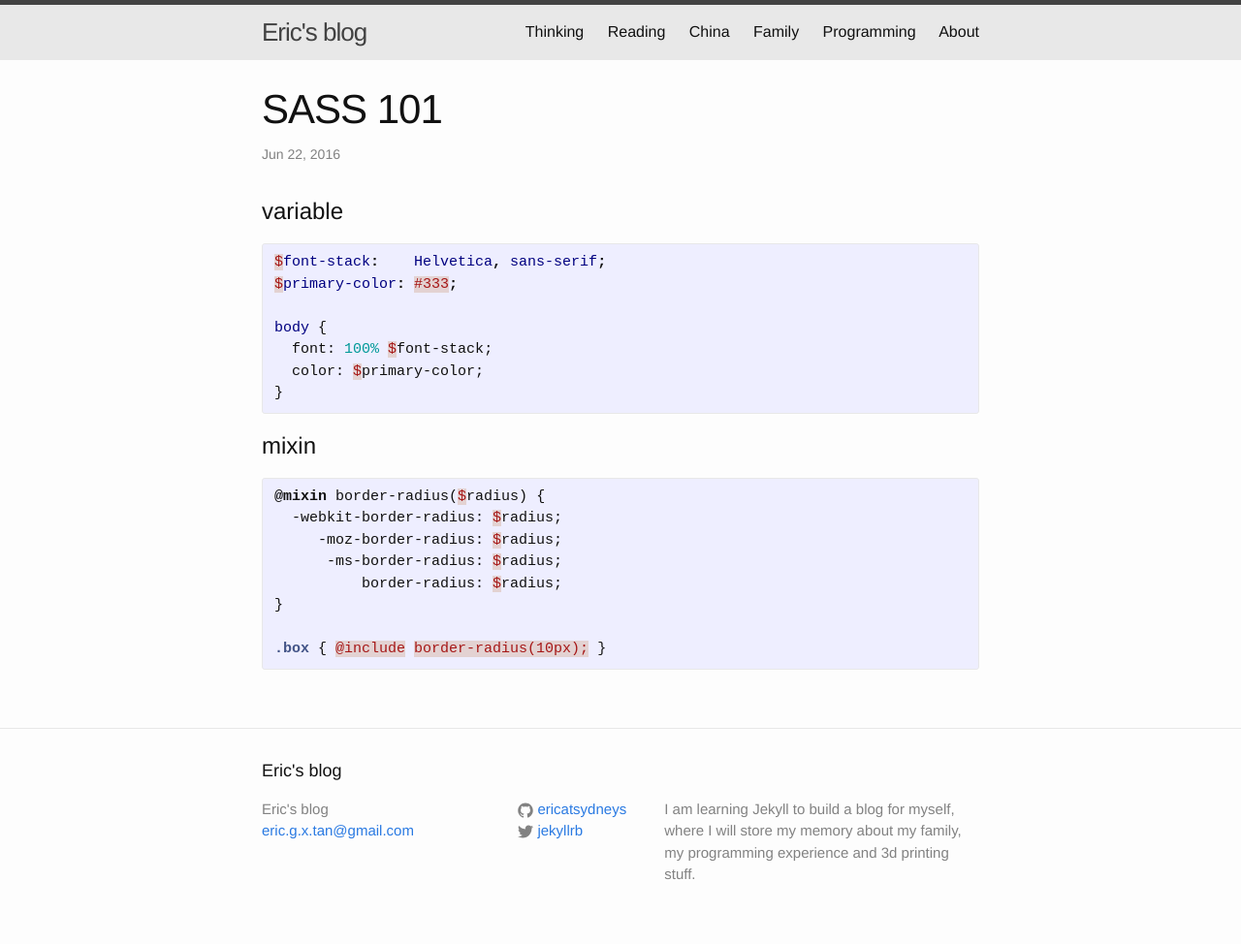
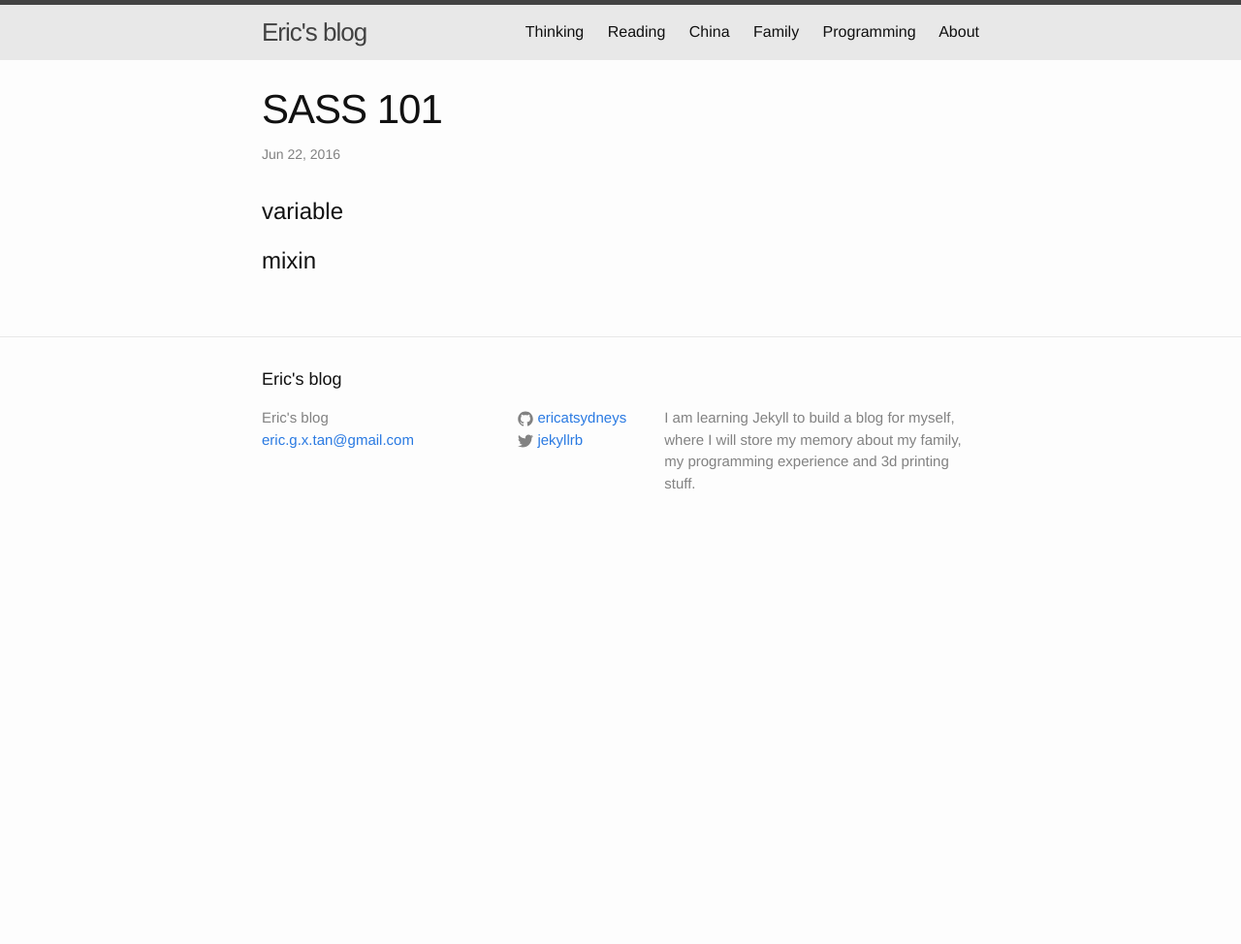
Before and after one commit to ericatsydney/ericatsydney.github.io, a Jekyll site: the page built from _posts/2016-06-27-sass-101.markdown, in a window 1280 px wide. Shown: the whole page at 97% size. Built offline with Jekyll 4.4.1, drawn with Linux system fonts in a browser that asks for light colours; after the commit the page ends 900 px from its top, so only the background shows below that.

Commit message:
Fix highlight error.

```diff
--- a/_posts/2016-06-27-sass-101.markdown
+++ b/_posts/2016-06-27-sass-101.markdown
@@ -7,26 +7,7 @@ categories: Programming
 
 variable
 ========
-{% highlight css%}
-$font-stack:    Helvetica, sans-serif;
-$primary-color: #333;
-
-body {
-  font: 100% $font-stack;
-  color: $primary-color;
-}
-{% endhighlight %}
 
 
 mixin
 =====
-{% highlight css%}
-@mixin border-radius($radius) {
-  -webkit-border-radius: $radius;
-     -moz-border-radius: $radius;
-      -ms-border-radius: $radius;
-          border-radius: $radius;
-}
-
-.box { @include border-radius(10px); }
-{% endhighlight %}
```
